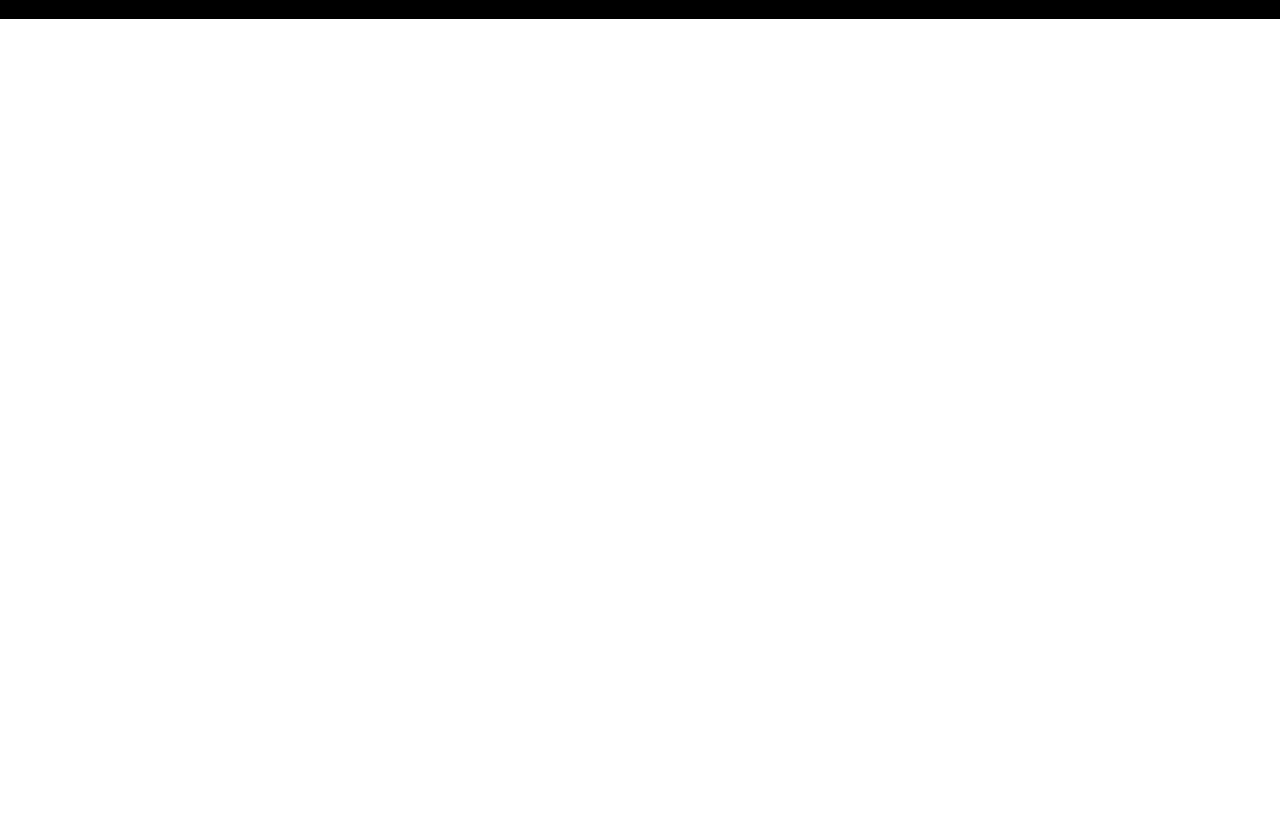
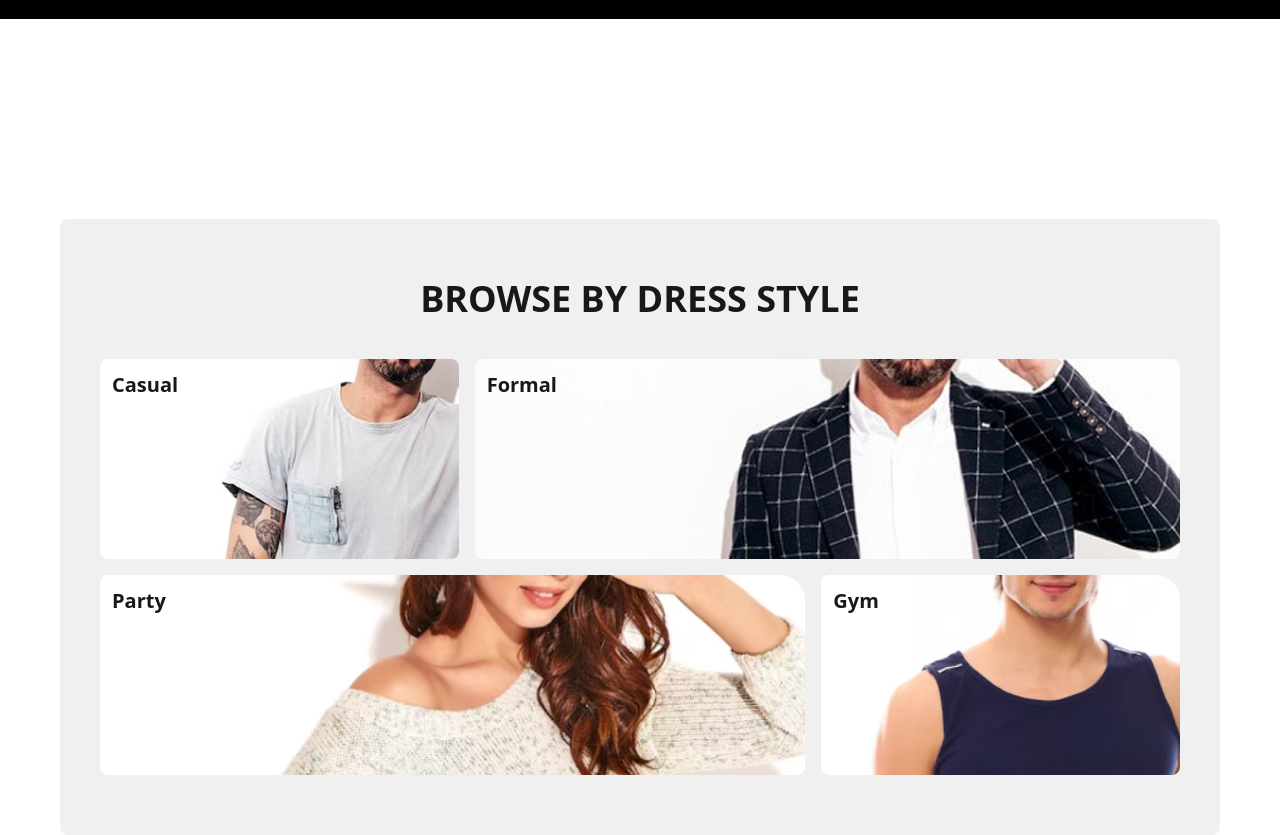
Before and after one commit to devmusfiqurrahimofficial/SHOP.CO, a plain HTML site: page index.html in a window 1280 px wide. Shown: the part 809-1644 px from the top of the page. Before the commit the page ends 828 px from the top, so only its background shows below. Drawn offline with nearby package versions, Linux system fonts and the light colour scheme.

Commit message:
brouse my dress

```diff
--- a/index.html
+++ b/index.html
@@ -119,7 +119,7 @@
                </div>
             </div>
         </section>
-
+<!-- hero section end -->
         <section class="bg-[#000]">
           <div class="flex justify-around items-center px-15 py-10">
             <div>
@@ -140,6 +140,25 @@
           </div>
 
         </section>
+
+        <!-- brand section end -->
+
+        <section class="mt-50 mx-15 ">
+          <div  class="bg-[#F0F0F0] px-10 py-15 rounded-box ">
+            <h1 class="text-center font-black text-4xl font-integral">BROWSE BY DRESS STYLE</h1>
+            <div class="flex  items-center flex-row mt-10">
+              <div class=" flex-1 bg-[url(./img/image-11.png)] pb-40 bg-cover flex justify-start items-start bg-no-repeat pl-3 pt-3 bg-left rounded-box font-bold text-xl" ><h1 class="font-bold text-xl">Casual</h1></div>
+              <div class=" flex-2 bg-[url(./img/image-13.png)] pb-40 bg-cover flex justify-start items-start bg-no-repeat ml-4 pl-3 pt-3 bg-left rounded-box font-bold text-xl"
+              ><h1 class="font-bold text-xl">Formal</h1></div>
+            </div>
+            <div class="flex  items-center flex-row mt-4">
+              <div class=" flex-2 bg-[url(./img/Frame-64.png)] pb-40 bg-cover flex justify-start items-start bg-no-repeat pl-3 pt-3  rounded-box font-bold text-xl" ><h1 class="font-bold text-xl">Party</h1></div>
+              <div class=" flex-1 bg-[url(./img/Frame-63.png)] pb-40 bg-cover flex justify-start items-start bg-no-repeat ml-4 pl-3 pt-3  rounded-box font-bold text-xl"
+              ><h1 class="font-bold text-xl">Gym</h1></div>
+            </div>
+
+          </div>
+        </section>
     </main>
 </body>
 </html>
```
Also changed, not shown: img/Frame-63.png (added), img/Frame-64.png (added), img/image-11.png (added), img/image-13.png (added).
